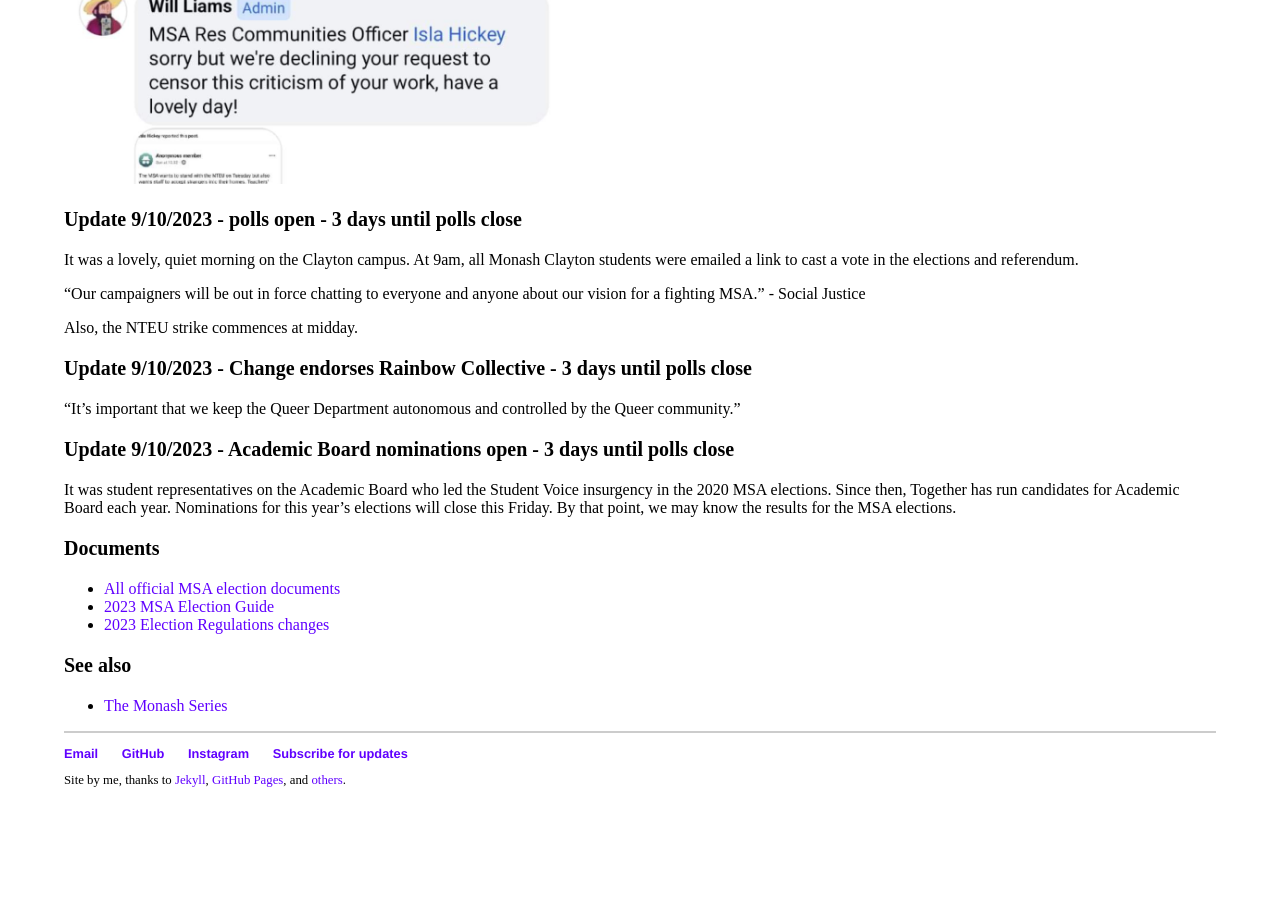
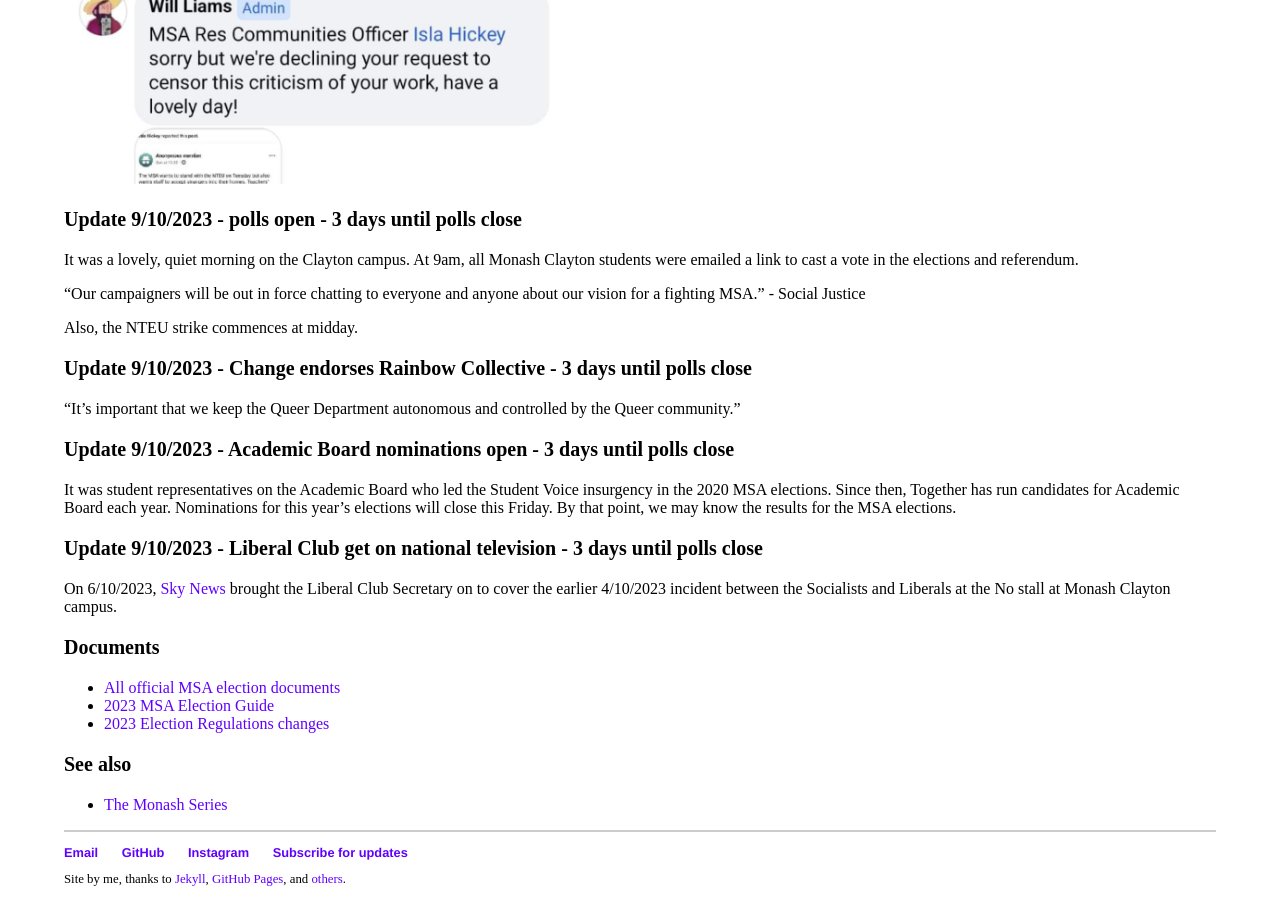
Before and after one commit to nhtnhanbn/nhtnhanbn.github.io, a Jekyll site: the page built from _repository/msa23.md, in a window 1280 px wide and 900 px high, scrolled down 4243 px. Built offline with Jekyll 4.4.1, drawn with Linux system fonts in a browser that asks for light colours; before the commit the page ends 5044 px from its top, so only the background shows below that; some of the changed text lies outside the part shown.

Commit message:
Update msa23

```diff
--- a/_repository/msa23.md
+++ b/_repository/msa23.md
@@ -3,7 +3,7 @@ permalink: /msa23
 title: 2023 elections of the Monash Student Association
 ---
 
-Page last updated 8/10/2023.
+Page last updated 9/10/2023.
 
 ## 2023 elections of the Monash Student Association
 
@@ -143,6 +143,10 @@ Also, the NTEU strike commences at midday.
 
 It was student representatives on the Academic Board who led the Student Voice insurgency in the 2020 MSA elections. Since then, Together has run candidates for Academic Board each year. Nominations for this year's elections will close this Friday. By that point, we may know the results for the MSA elections.
 
+### Update 9/10/2023 - Liberal Club get on national television - 3 days until polls close
+
+On 6/10/2023, [Sky News](https://www.youtube.com/watch?v=nza4mQhOeFU) brought the Liberal Club Secretary on to cover the earlier 4/10/2023 incident between the Socialists and Liberals at the No stall at Monash Clayton campus.
+
 ### Documents
 
 - [All official MSA election documents](https://msa.monash.edu/elections)
```
